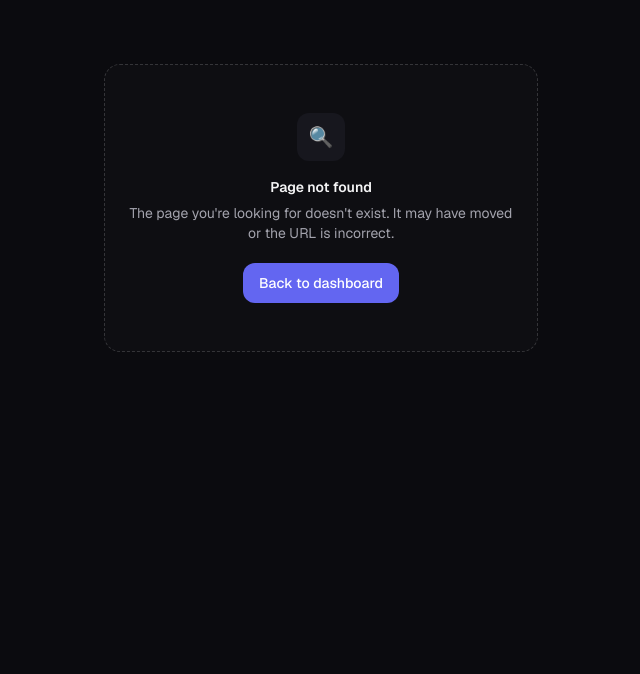
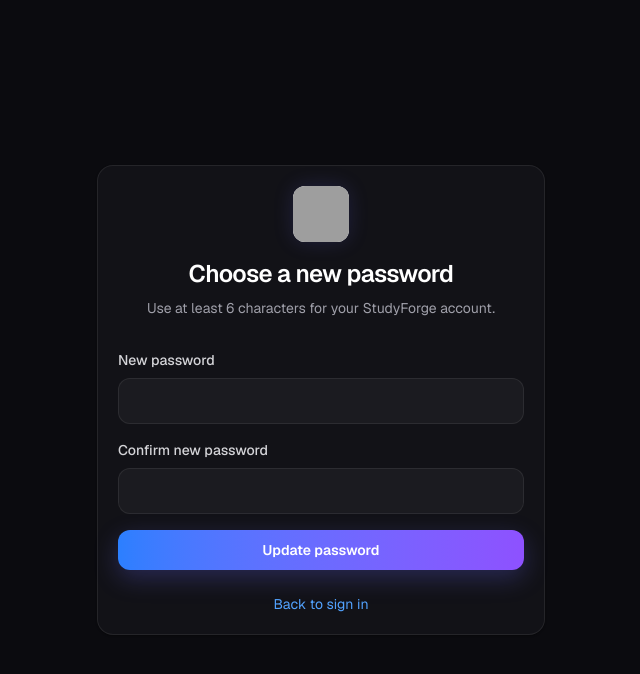
Before and after one commit to tilakpangeni965-blip/studyforge, a Next.js app: page /auth/reset-password in a window 1280 px wide. Before the commit this address had no page. Shown: the top 674 px of the page, without its empty margins (319-959 px from the left). Built offline with nearby package versions, Linux system fonts and the light colour scheme; grey boxes are pictures that could not be loaded.

Commit message:
Add password recovery and StudyForge favicon

```diff
--- /dev/null
+++ b/app/auth/forgot-password/page.tsx
@@ -0,0 +1,66 @@
+"use client"
+
+import { useState } from "react"
+import Image from "next/image"
+import Link from "next/link"
+import { createClient } from "@/lib/supabase/client"
+import { Card } from "@/components/ui/Card"
+
+export default function ForgotPasswordPage() {
+  const [email, setEmail] = useState("")
+  const [loading, setLoading] = useState(false)
+  const [sent, setSent] = useState(false)
+  const [error, setError] = useState("")
+
+  async function handleSubmit(event: React.FormEvent<HTMLFormElement>) {
+    event.preventDefault()
+    setLoading(true)
+    setError("")
+
+    const { error: requestError } = await createClient().auth.resetPasswordForEmail(email, {
+      redirectTo: `${window.location.origin}/auth/reset-password`,
+    })
+
+    if (requestError) {
+      setError(requestError.message)
+      setLoading(false)
+      return
+    }
+
+    setSent(true)
+    setLoading(false)
+  }
+
+  return (
+    <div className="flex min-h-dvh items-center justify-center px-4">
+      <Card className="w-full max-w-md">
+        <div className="mb-8 text-center">
+          <Image src="/icon.png" alt="StudyForge logo" width={56} height={56} priority className="mx-auto mb-4 h-14 w-14 rounded-xl bg-white object-cover shadow-[0_0_20px_rgba(99,102,241,0.18)]" />
+          <h1 className="text-2xl font-semibold tracking-tight text-white">Reset your password</h1>
+          <p className="mt-2 text-sm text-zinc-400">We&apos;ll email you a secure link to choose a new password.</p>
+        </div>
+
+        {sent ? (
+          <p role="status" className="rounded-lg border border-emerald-500/20 bg-emerald-500/10 px-4 py-3 text-sm text-emerald-300">
+            If an account exists for that email, a password reset link is on its way. Check your inbox.
+          </p>
+        ) : (
+          <form onSubmit={handleSubmit} className="space-y-4">
+            <div>
+              <label htmlFor="email" className="mb-2 block text-sm font-medium text-zinc-300">Email</label>
+              <input id="email" type="email" autoComplete="email" value={email} onChange={(event) => setEmail(event.target.value)} required className="w-full rounded-xl border border-white/8 bg-white/4 px-4 py-2.5 text-white placeholder:text-zinc-500 focus:border-blue-500 focus:outline-none focus:ring-1 focus:ring-blue-500" placeholder="you@example.com" />
+            </div>
+            {error && <p role="alert" className="rounded-lg border border-red-500/20 bg-red-500/10 px-4 py-2 text-sm text-red-400">{error}</p>}
+            <button type="submit" disabled={loading} className="w-full rounded-xl bg-gradient-to-r from-blue-500 to-violet-500 px-4 py-2.5 text-sm font-semibold text-white shadow-[0_8px_24px_rgba(99,102,241,0.28)] transition-opacity hover:opacity-90 disabled:opacity-50">
+              {loading ? "Sending link..." : "Send reset link"}
+            </button>
+          </form>
+        )}
+
+        <p className="mt-6 text-center text-sm text-zinc-400">
+          <Link href="/auth/signin" className="text-blue-400 hover:text-blue-300">Back to sign in</Link>
+        </p>
+      </Card>
+    </div>
+  )
+}
--- /dev/null
+++ b/app/auth/reset-password/page.tsx
@@ -0,0 +1,71 @@
+"use client"
+
+import { useState } from "react"
+import Image from "next/image"
+import Link from "next/link"
+import { createClient } from "@/lib/supabase/client"
+import { Card } from "@/components/ui/Card"
+
+export default function ResetPasswordPage() {
+  const [password, setPassword] = useState("")
+  const [confirmPassword, setConfirmPassword] = useState("")
+  const [loading, setLoading] = useState(false)
+  const [updated, setUpdated] = useState(false)
+  const [error, setError] = useState("")
+
+  async function handleSubmit(event: React.FormEvent<HTMLFormElement>) {
+    event.preventDefault()
+    setError("")
+    if (password !== confirmPassword) {
+      setError("The passwords do not match.")
+      return
+    }
+
+    setLoading(true)
+    const { error: updateError } = await createClient().auth.updateUser({ password })
+    if (updateError) {
+      setError(updateError.message)
+      setLoading(false)
+      return
+    }
+
+    setUpdated(true)
+    setLoading(false)
+  }
+
+  return (
+    <div className="flex min-h-dvh items-center justify-center px-4">
+      <Card className="w-full max-w-md">
+        <div className="mb-8 text-center">
+          <Image src="/icon.png" alt="StudyForge logo" width={56} height={56} priority className="mx-auto mb-4 h-14 w-14 rounded-xl bg-white object-cover shadow-[0_0_20px_rgba(99,102,241,0.18)]" />
+          <h1 className="text-2xl font-semibold tracking-tight text-white">Choose a new password</h1>
+          <p className="mt-2 text-sm text-zinc-400">Use at least 6 characters for your StudyForge account.</p>
+        </div>
+
+        {updated ? (
+          <div className="space-y-4 text-center">
+            <p role="status" className="rounded-lg border border-emerald-500/20 bg-emerald-500/10 px-4 py-3 text-sm text-emerald-300">Your password has been updated. You can now sign in with it.</p>
+            <Link href="/auth/signin" className="inline-flex w-full justify-center rounded-xl bg-gradient-to-r from-blue-500 to-violet-500 px-4 py-2.5 text-sm font-semibold text-white shadow-[0_8px_24px_rgba(99,102,241,0.28)] transition-opacity hover:opacity-90">Go to sign in</Link>
+          </div>
+        ) : <form onSubmit={handleSubmit} className="space-y-4">
+          <div>
+            <label htmlFor="password" className="mb-2 block text-sm font-medium text-zinc-300">New password</label>
+            <input id="password" type="password" autoComplete="new-password" minLength={6} value={password} onChange={(event) => setPassword(event.target.value)} required className="w-full rounded-xl border border-white/8 bg-white/4 px-4 py-2.5 text-white placeholder:text-zinc-500 focus:border-blue-500 focus:outline-none focus:ring-1 focus:ring-blue-500" />
+          </div>
+          <div>
+            <label htmlFor="confirmPassword" className="mb-2 block text-sm font-medium text-zinc-300">Confirm new password</label>
+            <input id="confirmPassword" type="password" autoComplete="new-password" minLength={6} value={confirmPassword} onChange={(event) => setConfirmPassword(event.target.value)} required className="w-full rounded-xl border border-white/8 bg-white/4 px-4 py-2.5 text-white placeholder:text-zinc-500 focus:border-blue-500 focus:outline-none focus:ring-1 focus:ring-blue-500" />
+          </div>
+          {error && <p role="alert" className="rounded-lg border border-red-500/20 bg-red-500/10 px-4 py-2 text-sm text-red-400">{error}</p>}
+          <button type="submit" disabled={loading} className="w-full rounded-xl bg-gradient-to-r from-blue-500 to-violet-500 px-4 py-2.5 text-sm font-semibold text-white shadow-[0_8px_24px_rgba(99,102,241,0.28)] transition-opacity hover:opacity-90 disabled:opacity-50">
+            {loading ? "Updating password..." : "Update password"}
+          </button>
+        </form>}
+
+        <p className="mt-6 text-center text-sm text-zinc-400">
+          <Link href="/auth/signin" className="text-blue-400 hover:text-blue-300">Back to sign in</Link>
+        </p>
+      </Card>
+    </div>
+  )
+}
--- a/app/auth/signin/page.tsx
+++ b/app/auth/signin/page.tsx
@@ -80,6 +80,11 @@ export default function SignInPage() {
               className="w-full rounded-xl border border-white/8 bg-white/4 px-4 py-2.5 text-white placeholder:text-zinc-500 focus:border-blue-500 focus:outline-none focus:ring-1 focus:ring-blue-500"
               placeholder="••••••••"
             />
+            <div className="mt-2 text-right">
+              <Link href="/auth/forgot-password" className="text-sm text-blue-400 hover:text-blue-300">
+                Forgot password?
+              </Link>
+            </div>
           </div>
 
           {error && (
```
Also changed, not shown: 1 other file (tests, documents, lock files or other folders).
